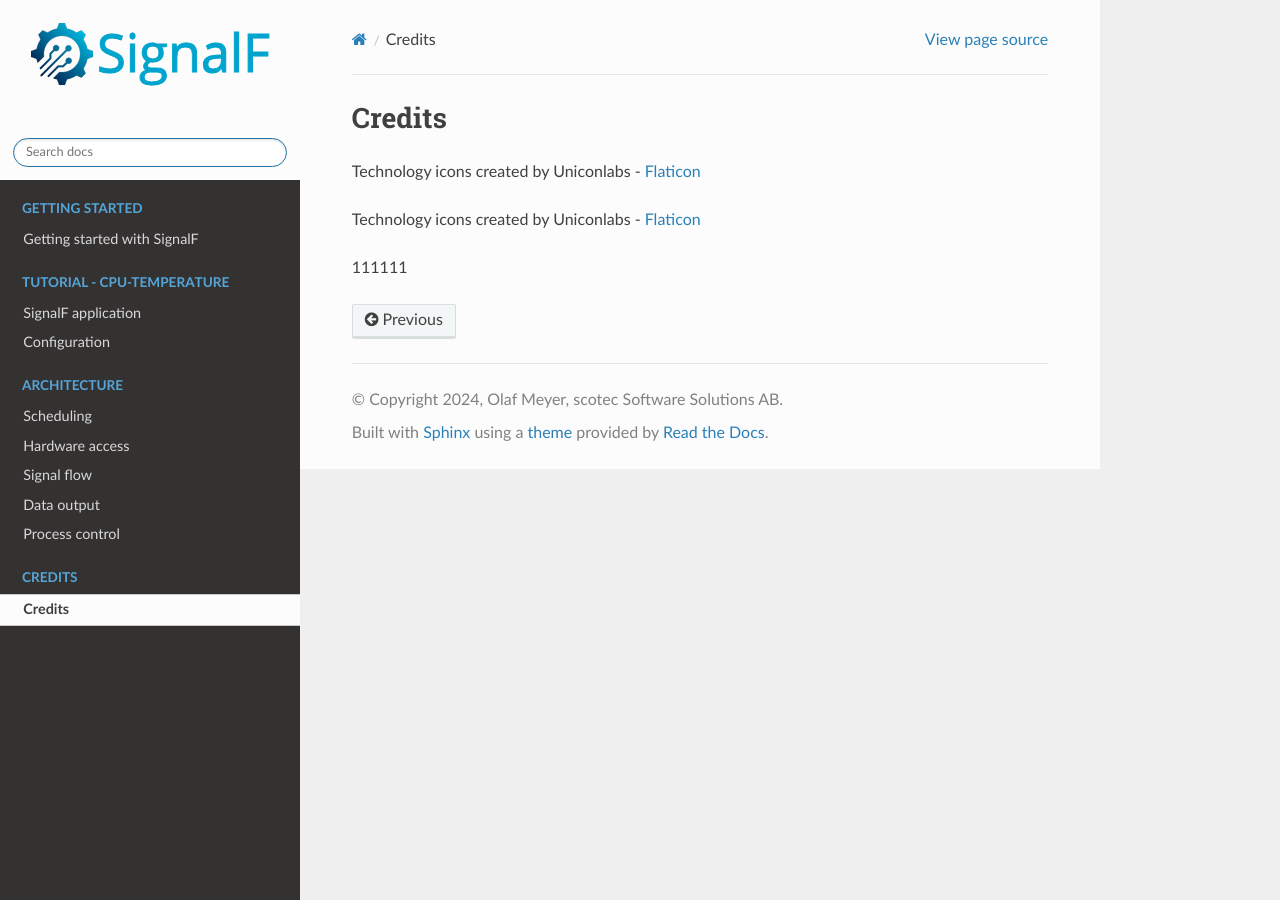
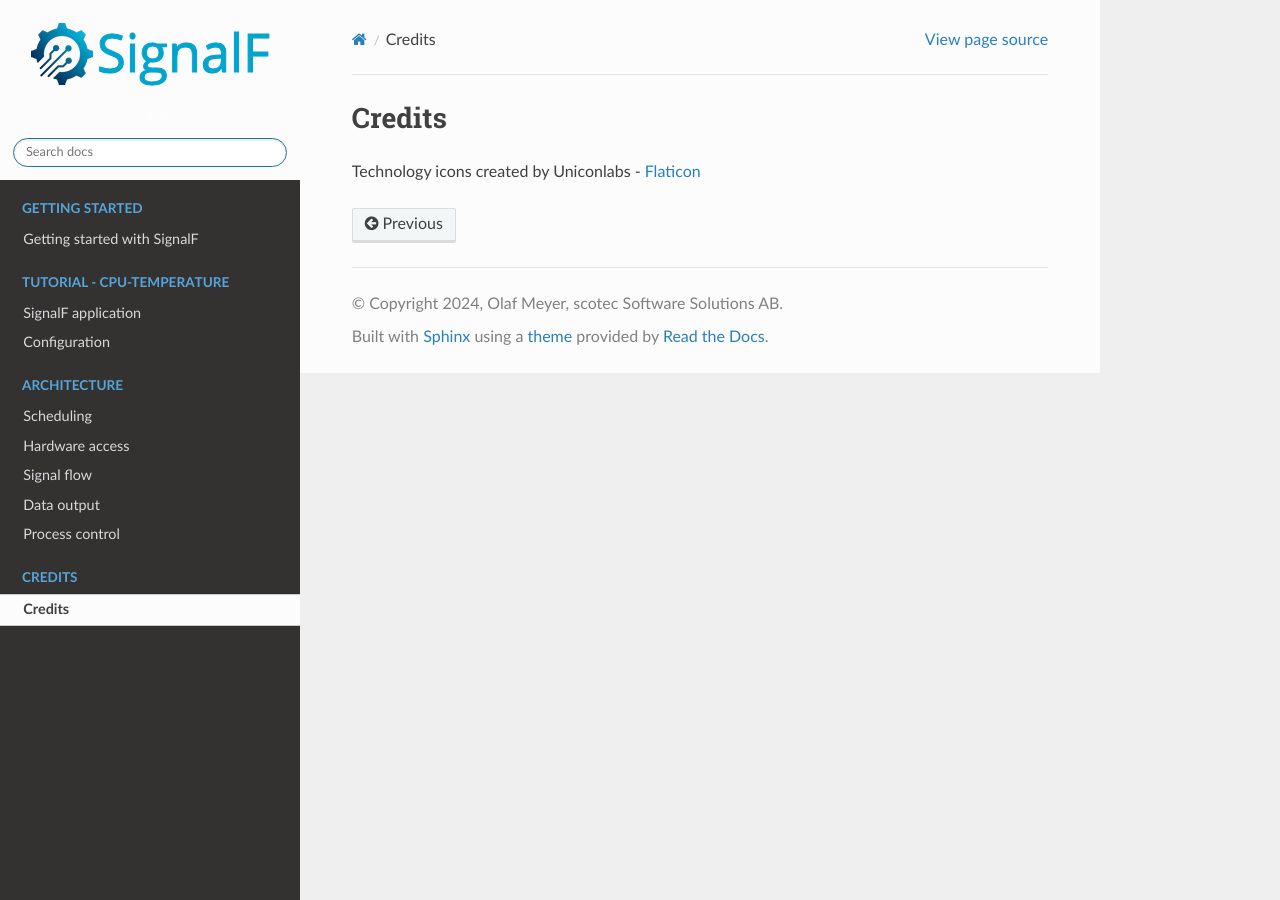
Before and after one commit to SignalF/SignalF.Documentation, a Sphinx documentation site: the page built from docs/source/credits/credits.md, in a window 1280 px wide. Built offline with Sphinx 7.4.7 and the Read the Docs theme 2.0.0, drawn with Linux system fonts in a browser that asks for light colours.

Commit message:
Cleanup.

```diff
--- a/docs/source/credits/credits.md
+++ b/docs/source/credits/credits.md
@@ -2,8 +2,3 @@
 
 
 Technology icons created by Uniconlabs - <a href="https://www.flaticon.com/free-icons/technology" target="_blank" title="technology icons">Flaticon</a>
-
-
-Technology icons created by Uniconlabs - [Flaticon](https://www.flaticon.com/free-icons/technology){target="_blank" title="technology icons"}
-
-111111
```
